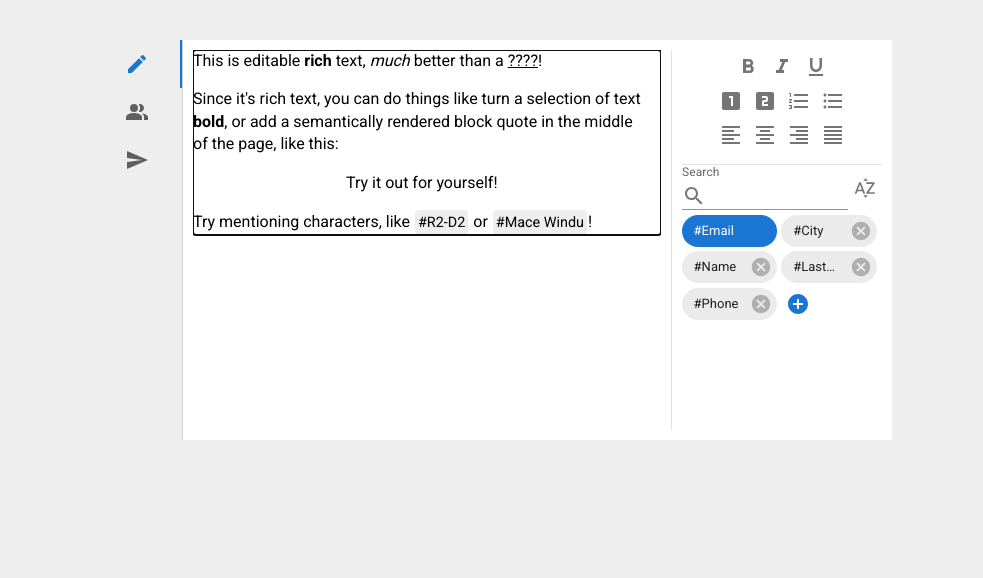
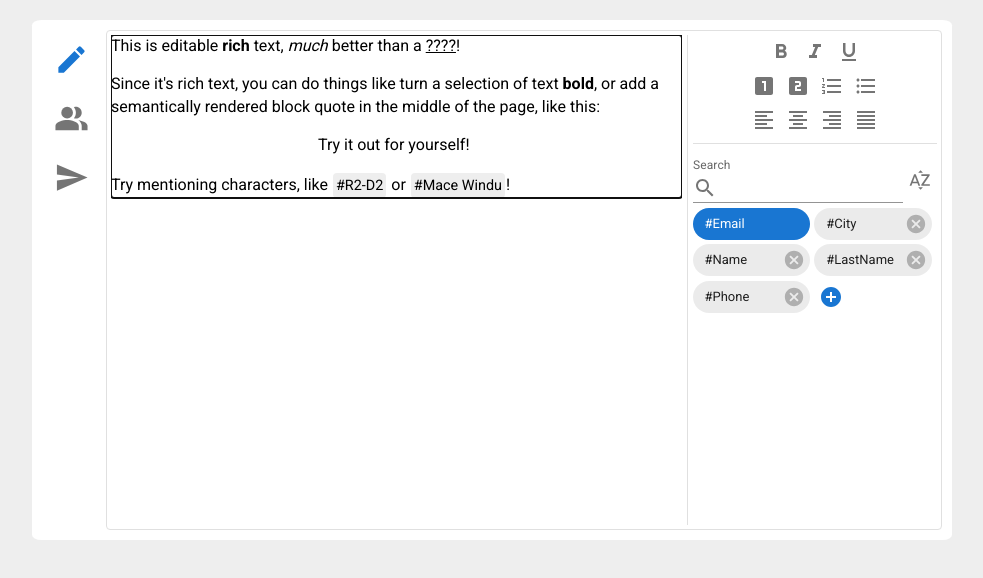
Before and after one commit to KonovalovNikolai/EmailTemplaitor, a React (Create React App) app: page / in a window 1280 px wide. Shown: the top 578 px of the page, without its empty margins (148-1131 px from the left). Built offline with nearby package versions, Linux system fonts and the light colour scheme.

Commit message:
Кастомные вкладки

```diff
--- a/src/App.tsx
+++ b/src/App.tsx
@@ -3,7 +3,6 @@ import { Descendant } from 'slate';
 import { CustomEditor } from "./components/Editor";
 import { initialFieldList } from './utils/FieldList';
 
-import { Box, Tab, Tabs } from '@mui/material';
 import { initialValue } from './utils/initialDocument';
 
 import EditIcon from '@mui/icons-material/Edit';
@@ -12,46 +11,8 @@ import SendIcon from '@mui/icons-material/Send';
 
 import { fieldsReducer, initFieldReducer } from './hooks/FieldListReducer';
 import { AddresseeGrid } from './components/AddresseeGrid';
-
-interface TabPanelProps {
-  children?: React.ReactNode;
-  index: number;
-  value: number;
-}
-
-function TabPanel(props: TabPanelProps) {
-  const { children, value, index, ...other } = props;
-
-  return (
-    <Box
-      role="tabpanel"
-      hidden={value !== index}
-      id={`vertical-tabpanel-${index}`}
-      aria-labelledby={`vertical-tab-${index}`}
-      sx={{
-        height: "-webkit-fill-available",
-      }}
-      {...other}
-    >
-      {value === index && (
-        <Box
-          sx={{
-            height: "-webkit-fill-available",
-          }}
-        >
-          {children}
-        </Box>
-      )}
-    </Box>
-  );
-}
-
-function a11yProps(index: number) {
-  return {
-    id: `vertical-tab-${index}`,
-    'aria-controls': `vertical-tabpanel-${index}`,
-  };
-}
+import { TabButton, TabContent } from './components/CustomTabs';
+import { AppContainer, ContentContainer, TabButtonsContainer } from './components/StyledComponents';
 
 function App() {
   const [documentValue, setDocumentValue] = useState<Descendant[]>(initialValue);
@@ -65,63 +26,55 @@ function App() {
 
   const [tabsValue, setTabsValue] = React.useState(0);
 
-  const handleTabsChange = (event: React.SyntheticEvent, newValue: number) => {
+  const handleTabsChange = (newValue: number) => {
     setTabsValue(newValue);
   };
 
   return (
-    <Box
+    <AppContainer
       sx={{
-        flexGrow: 1,
-        display: 'flex',
-        width: "800px",
-        height: "400px",
         m: "20px auto",
-        p: "20px",
+        backgroundColor: "white",
       }}
     >
-      <Tabs
-        orientation="vertical"
-        value={tabsValue}
-        onChange={handleTabsChange}
-        aria-label="Vertical tabs example"
-        sx={{
-          flex: "none",
-          borderRight: 1,
-          borderColor: 'divider'
-        }}
-      >
-        <Tab icon={<EditIcon />} {...a11yProps(0)} />
-        <Tab icon={<PeopleAltIcon />} {...a11yProps(1)} />
-        <Tab icon={<SendIcon />} {...a11yProps(2)} />
-      </Tabs>
-      <Box
-        sx={{
-          padding: "10px 10px 10px 10px",
-          flex: "auto",
-          backgroundColor: "white",
-        }}
-      >
-        <TabPanel value={tabsValue} index={0}>
+      <TabButtonsContainer sx={{ marginRight: "5px", }} >
+        <TabButton
+          index={0}
+          value={tabsValue}
+          icon={<EditIcon fontSize='large' />}
+          onChange={handleTabsChange}
+        />
+        <TabButton
+          index={1}
+          value={tabsValue}
+          icon={<PeopleAltIcon fontSize='large' />}
+          onChange={handleTabsChange}
+        />
+        <TabButton
+          index={2}
+          value={tabsValue}
+          icon={<SendIcon fontSize='large' />}
+          onChange={handleTabsChange}
+        />
+      </TabButtonsContainer>
+      <ContentContainer>
+        <TabContent index={0} value={tabsValue}>
           <CustomEditor
             value={documentValue}
             fieldList={fieldList}
             onDocumentChange={setDocumentValue}
             onFieldListChange={fieldDispatch}
           />
-        </TabPanel>
-        <TabPanel value={tabsValue} index={1}>
+        </TabContent>
+        <TabContent index={1} value={tabsValue}>
           <AddresseeGrid
             fieldList={fieldList}
             addresseeList={addresseeList}
             onChange={fieldDispatch}
           />
-        </TabPanel>
-        <TabPanel value={tabsValue} index={2}>
-          Item Three
-        </TabPanel>
-      </Box>
-    </Box>
+        </TabContent>
+      </ContentContainer>
+    </AppContainer>
   );
 }
 
--- a/src/components/CustomSlateEditor/components/CustomSlateEditor.tsx
+++ b/src/components/CustomSlateEditor/components/CustomSlateEditor.tsx
@@ -1,7 +1,6 @@
 import { FunctionComponent, memo, SetStateAction, useCallback } from "react";
 import { Editor, Transforms } from 'slate';
 import { Editable } from "slate-react";
-import { EditableContainer } from "../../ScrollableBox";
 import AutoCompletePopper from "./AutoCompletePopper/AutoCompletePopper";
 import RenderElement from "../elements/RenderElement";
 import RenderLeaf from "../elements/RenderLeaf";
@@ -74,7 +73,7 @@ export const CustomSlateEditor: FunctionComponent<CustomSlateEditorProps> = memo
 
     return (
         <>
-            <EditableContainer>
+            <div className="editable-container">
                 <Editable
                     className='editable'
                     onKeyDown={handleKeyDown}
@@ -84,7 +83,7 @@ export const CustomSlateEditor: FunctionComponent<CustomSlateEditorProps> = memo
                     spellCheck
                     autoFocus
                 />
-            </EditableContainer>
+            </div>
             <AutoCompletePopper
                 anchorEl={autoCompleteData?.anchorEl}
                 chars={filteredList}
--- /dev/null
+++ b/src/components/CustomTabs.tsx
@@ -0,0 +1,45 @@
+import styled from "@emotion/styled";
+import { IconButton } from "@mui/material";
+import { memo, useCallback } from "react";
+
+interface TabButtonProps {
+    index: number;
+    value: number;
+    icon: string | React.ReactElement;
+    onChange: (index: number) => void;
+}
+
+export const TabButton = memo(({ index, value, icon, onChange }: TabButtonProps) => {
+    const isCurrent = value === index;
+
+    const handleClick = useCallback(
+        () => onChange(index), [index]
+
+    );
+
+    return (
+        <IconButton
+            size="large"
+            color={isCurrent ? "primary" : "default"}
+            onClick={handleClick}
+        >
+            {icon}
+        </IconButton>
+    );
+});
+
+interface TabContentProps {
+    children?: React.ReactNode;
+    index: number;
+    value: number;
+}
+
+export const TabContent = memo(({ index, value, children }: TabContentProps) => {
+    const isCurrent = index === value;
+
+    return (
+        <>
+            {isCurrent && <>{children}</>}
+        </>
+    );
+});
--- a/src/components/Editor/components/CustomEditor.tsx
+++ b/src/components/Editor/components/CustomEditor.tsx
@@ -14,7 +14,7 @@ import { SlateToolBar } from '../../CustomSlateEditor/components/Toolbar/Toolbar
 import { AddFieldAction, DeleteFieldAction, IFieldsReducerAction, RenameFieldAction } from '../../../hooks/FieldListReducer';
 import { createDeletableField, Field, getFieldName, getFieldNameList, isFieldDeletable } from '../../../utils/FieldList';
 import { EditableList } from '../../EditableList';
-import { EditorContainer } from '../../ScrollableBox';
+import { EditorContainer, EditorContainerEditableArea, EditorContainerToolbar } from '../../StyledComponents';
 import { getAutoCompleteData, getBoundingClientRectFromRange } from '../utils';
 import { AutoCompleteData, CustomSlateEditor } from '../../CustomSlateEditor';
 
@@ -94,16 +94,16 @@ export const CustomEditor = memo(({ value, fieldList, onDocumentChange, onFieldL
                 value={value}
                 onChange={handleChange}
             >
-                <div className='left-side'>
+                <EditorContainerEditableArea>
                     <CustomSlateEditor
                         editor={editor}
                         autoCompleteList={autoCompleteList}
                         autoCompleteData={autoCompleteData}
                         setAutoCompleteData={setAutoCompleteData}
                     />
-                </div>
+                </EditorContainerEditableArea>
                 <Divider orientation='vertical' />
-                <div className='right-side'>
+                <EditorContainerToolbar>
                     <SlateToolBar/>
                     <Divider />
                     <EditableList
@@ -114,7 +114,7 @@ export const CustomEditor = memo(({ value, fieldList, onDocumentChange, onFieldL
                         onRename={handleRenameField}
                         onRemove={handleRemoveField}
                     />
-                </div>
+                </EditorContainerToolbar>
             </Slate>
         </EditorContainer >
     );
--- a/src/components/ScrollableBox.tsx
+++ /dev/null
@@ -1,28 +0,0 @@
-import { styled } from "@mui/system";
-
-export const EditableContainer = styled("div")({
-    overflowY: "scroll",
-    height: "-webkit-fill-available",
-    "& .editable": {
-        paddingRight: "10px"
-    }
-});
-
-export const EditorContainer = styled("div")({
-    display: "flex",
-    height: "100%",
-    "& .left-side": {
-        width: "70%",
-        paddingRight: "10px",
-    },
-    "& .right-side": {
-        width: "30%",
-        paddingLeft: "10px",
-    },
-    "& .slate-toolbar": {
-        height: "30%",
-    },
-    "& .editable-list": {
-        height: "70%",
-    },
-})
--- /dev/null
+++ b/src/components/StyledComponents.tsx
@@ -0,0 +1,68 @@
+import { styled } from "@mui/system";
+
+export const AppContainer = styled("div", { name: "AppContainer" })({
+    fontFamily: 'Roboto, sans-serif',
+    display: 'flex',
+    padding: "10px 10px 10px 10px",
+    width: "900px",
+    height: "500px",
+    borderRadius: "1%",
+});
+
+export const TabButtonsContainer = styled("div", { name: "TabButtonsContainer" })({
+    display: "flex",
+    flexDirection: "column",
+});
+
+export const ContentContainer = styled("div", { name: "ContentContainer" })({
+    flex: "auto",
+});
+
+export const EditorContainer = styled("div", { name: "EditorContainer" })({
+    display: "flex",
+    height: "100%",
+
+    boxSizing: "border-box",
+    border: "1px solid rgba(224, 224, 224, 1)",
+    borderRadius: "4px",
+
+    padding: "4px"
+});
+
+export const EditorContainerEditableArea = styled("div", { name: "EditorContainerEditableArea" })({
+    width: "70%",
+    paddingRight: "5px",
+    "& .editable-container": {
+        overflowY: "scroll",
+        height: "-webkit-fill-available",
+    },
+
+    "& .editable": {
+        paddingRight: "5px",
+        lineHeight: "1.4",
+
+        "& p": {
+            margin: 0
+        },
+
+        "&.editable > * + *": {
+            marginTop: "1em",
+        }
+    },
+});
+
+export const EditorContainerToolbar = styled("div", { name: "EditorContainerToolbar" })({
+    display: "flex",
+    flexDirection: "column",
+    width: "30%",
+    paddingLeft: "5px",
+
+    "& .slate-toolbar": {
+        height: "22%",
+    },
+
+    "& .editable-list": {
+        height: "75%",
+        marginTop: "auto",
+    },
+});
--- a/src/index.css
+++ b/src/index.css
@@ -1,78 +1,7 @@
 html,
 input,
 textarea {
-  font-family: 'Roboto', sans-serif;
-  line-height: 1.4;
   background: #eee;
-}
-
-body {
-  margin: 0;
-}
-
-p {
-  margin: 0;
-}
-
-pre {
-  padding: 10px;
-  background-color: #eee;
-  white-space: pre-wrap;
-}
-
-:not(pre) > code {
-  font-family: monospace;
-  background-color: #eee;
-  padding: 3px;
-}
-
-img {
-  max-width: 100%;
-  max-height: 20em;
-}
-
-blockquote {
-  border-left: 2px solid #ddd;
-  margin-left: 0;
-  margin-right: 0;
-  padding-left: 10px;
-  color: #aaa;
-  font-style: italic;
-}
-
-blockquote[dir='rtl'] {
-  border-left: none;
-  padding-left: 0;
-  padding-right: 10px;
-  border-right: 2px solid #ddd;
-}
-
-table {
-  border-collapse: collapse;
-}
-
-td {
-  padding: 10px;
-  border: 2px solid #ddd;
-}
-
-input {
-  box-sizing: border-box;
-  font-size: 0.85em;
-  width: 100%;
-  padding: 0.5em;
-  border: 2px solid #ddd;
-  background: #fafafa;
-}
-
-input:focus {
-  outline: 0;
-  border-color: blue;
-}
-
-iframe {
-  width: 100%;
-  border: 1px solid #eee;
 }
 
 ::-webkit-scrollbar {
@@ -89,7 +18,3 @@ iframe {
   border: 5px solid transparent;
   background-color: #1976d2;
 }
-
-[data-slate-editor] > * + * {
-  margin-top: 1em;
-}
```
